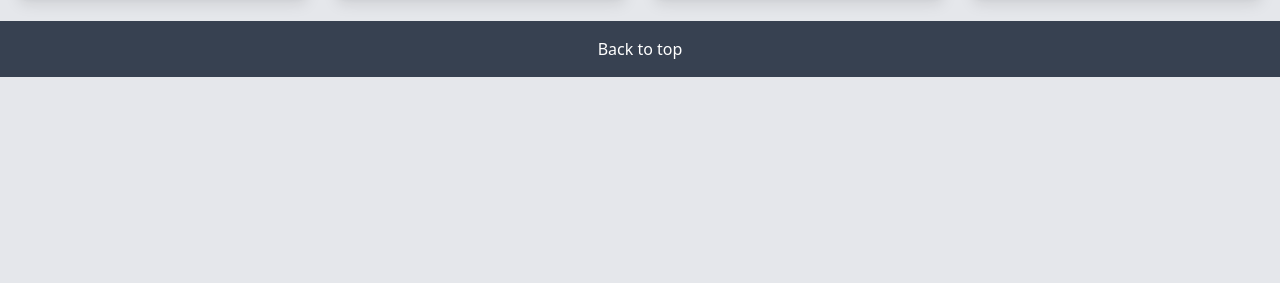
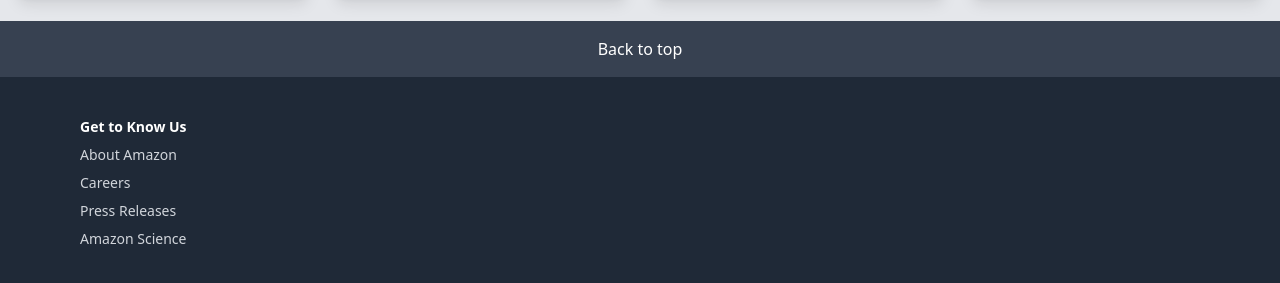
Before and after one commit to sirohiHarsh/Amazon-Clone, a plain HTML site: page index.html in a window 1280 px wide. Shown: the part 1351-1634 px from the top of the page. Before the commit the page ends 1428 px from the top, so only its background shows below. Drawn offline with nearby package versions, Linux system fonts and the light colour scheme.

Commit message:
Add in footer section 'Get to Know us'

```diff
--- a/index.html
+++ b/index.html
@@ -301,6 +301,17 @@
         <div id="back-to-top" class="bg-gray-700 hover:bg-gray-600 text-center py-4 cursor-pointer">
             <p>Back to top</p>
         </div>
+        <div class="max-w-6xl mx-auto px-4 py-10">
+            <div class="grid grid-cols-2 md:grid-cols-4 gap-8 text-sm">
+                <div>
+                    <h3 class="font-bold mb-2">Get to Know Us</h3>
+                    <ul class="text-gray-300 space-y-2">
+                        <li><a href="https://www.aboutamazon.in/?utm_source=gateway&utm_medium=footer" class="hover:underline">About Amazon</a></li>
+                        <li><a href="https://amazon.jobs/" class="hover:underline">Careers</a></li>
+                        <li><a href="https://press.aboutamazon.in/?utm_source=gateway&utm_medium=footer" class="hover:underline">Press Releases</a></li>
+                        <li><a href="https://www.amazon.science/" class="hover:underline">Amazon Science</a></li>
+                    </ul>
+                </div>
 
 
 </body>
```
